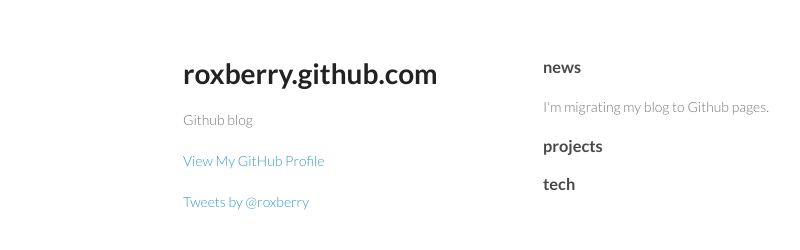
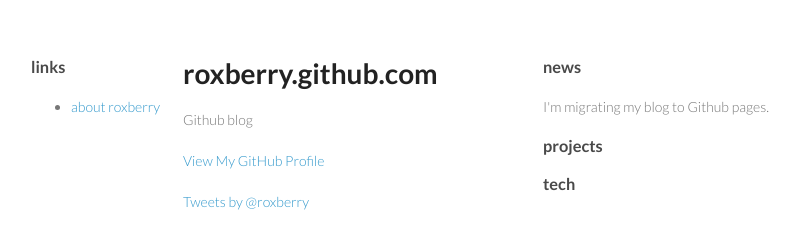
Before and after one commit to roxberry/roxberry.github.com, a Jekyll site: the page built from index.html, in a window 1280 px wide. Shown: the top 250 px of the page, without its empty margins (27-827 px from the left). Built offline with Jekyll 4.4.1, drawn with Linux system fonts in a browser that asks for light colours; comment, search, counter and statistics services are not loaded.

Commit message:
cleaning up structure

```diff
--- a/_layouts/base.html
+++ b/_layouts/base.html
@@ -1,7 +1,15 @@
 <!DOCTYPE html>
+<!--suppress HtmlUnknownTarget -->
 <html>
 <head>
     <title>{{ page.title }}</title>
+    <meta charset="utf-8">
+    <link rel="stylesheet" href="stylesheets/styles.css">
+    <link rel="stylesheet" href="stylesheets/pygment_trac.css">
+    <meta name="viewport" content="width=device-width, initial-scale=1, user-scalable=no">
+    <!--[if lt IE 9]>
+    <script src="//html5shiv.googlecode.com/svn/trunk/html5.js"></script>
+    <![endif]-->
 </head>
 <body>
 <div class="container">
--- a/index.html
+++ b/index.html
@@ -1,17 +1,7 @@
-<!doctype html>
-<html>
-<head>
-    <meta charset="utf-8">
-    <title>roxberry.github.com by roxberry</title>
-
-    <link rel="stylesheet" href="stylesheets/styles.css">
-    <link rel="stylesheet" href="stylesheets/pygment_trac.css">
-    <meta name="viewport" content="width=device-width, initial-scale=1, user-scalable=no">
-    <!--[if lt IE 9]>
-    <script src="//html5shiv.googlecode.com/svn/trunk/html5.js"></script>
-    <![endif]-->
-</head>
-<body>
+---
+layout: base
+title: roxberry.index
+---
 <div class="wrapper">
     <header>
         <h1>roxberry.github.com</h1>
@@ -49,6 +39,3 @@
         pageTracker._trackPageview();
     } catch(err) {}
 </script>
-
-</body>
-</html>
```
